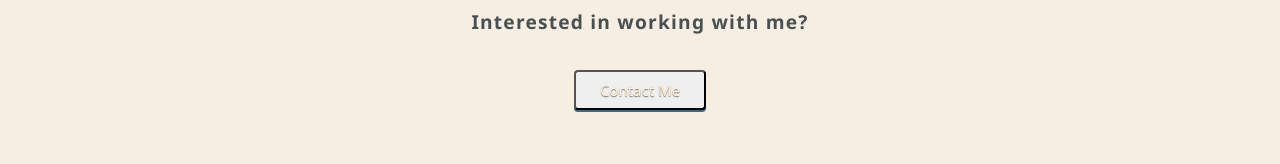
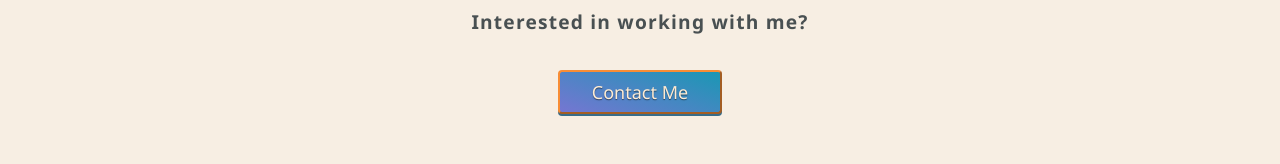
Before and after one commit to Doug-Luce/portfolio-site, a React (Create React App) app: page /about in a window 1280 px wide. Shown: the part 926-1090 px from the top of the page. Built offline with nearby package versions, Linux system fonts and the light colour scheme; what styled-media-query would draw is missing.

Commit message:
Made contact button route to the correct page. Worked on getting the side menu to route using react router.

```diff
--- a/src/App.js
+++ b/src/App.js
@@ -5,33 +5,26 @@ import baseStyles from './baseStyles';
 import Home from './pages/Home';
 import About from './pages/About';
 import Footer from './components/Footer';
+import MenuItems from "./components/MenuItems";
 
 // Placeholder pages for testing the Routes
 const Projects = () => <div>Projects Page</div>;
 const Contact = () => <div>Contact Page</div>;
 
-
-// MainLayout is a component that contains all of the layout. It loads the necessary components for a page.
-const MainLayout = () => (
-  <main>
-    <NavBar />
-    <Route path ="/" exact component={Home} />
-    <Route path ="/about" component={About} />
-    <Route path ="/projects" component={Projects} />
-    <Route path="/contact" component={Contact} />
-    <Footer />
-  </main>
-);
-
-
 // App renders the Mainlayout component inside of a Router component.
 // The baseStyles() function is for giving a set of global css values.
+
 const App = () => {
   baseStyles()
   return (
-    <Router>
-      <MainLayout />
-    </Router>
+      <main>
+        <NavBar />
+        <Route path ="/" exact component={Home} />
+        <Route path ="/about" component={About} />
+        <Route path ="/projects" component={Projects} />
+        <Route path="/contact" component={Contact} />
+        <Footer />
+      </main>
 )
 };
 
--- a/src/components/ContactButton.js
+++ b/src/components/ContactButton.js
@@ -1,14 +1,17 @@
 import styled from 'styled-components';
+import * as palette from '../components/color.js';
 
 const ContactButton = styled.button`
-  background-image: radial-gradient(48% -44%, #32A2BB 59%, #1787A0 100%);
+  /* background-image: radial-gradient(48% -44%, #32A2BB 59%, #1787A0 100%); */
+  background-image: ${palette.navGradient};
+  border-color: ${palette.orange};
   box-shadow: 0 2px 0 0 #386C89;
   border-radius: 4px;
-  color: #FFECD4;
+  color: ${palette.lightCream};
   font-family: 'Segoe UI', Tahoma, Geneva, Verdana, sans-serif;
-  font-size: 15px;
-  font-weight: 100;
-  padding: .5rem 1.5rem .5rem 1.5rem;
+  font-size: 18px;
+  font-weight: 500;
+  padding: .5rem 2rem .5rem 2rem;
   text-align: center;
   text-shadow: 0 1px 1px rgba(0,0,0,0.50);
 `;
--- a/src/components/MenuItems.js
+++ b/src/components/MenuItems.js
@@ -1,12 +1,13 @@
 import React from 'react';
 import MenuItemsStyle from './styles/MenuItemsStyle';
+import { withRouter } from 'react-router-dom';
 
 class MenuItems extends React.Component {
   render() {
     return(
       <MenuItemsStyle>
         <ul>
-          <li className="home"><a href="/"><span id="home">HOME</span></a></li>
+          <li className="home"><a href="#" onClick={() => this.props.history.push('/contact')}><span id="home">HOME</span></a></li>
           <li className="about"><a href="/about"><span id="about">ABOUT</span></a></li>
           <li className="projects"><a href="/projects"><span id="projects">PROJECTS</span></a></li>
           <li className="contact"><a href="/contact"><span id="contact">CONTACT</span></a></li>
@@ -16,4 +17,4 @@ class MenuItems extends React.Component {
   }
 }
 
-export default MenuItems;
+export default withRouter(MenuItems);
--- a/src/components/SocialButtons.js
+++ b/src/components/SocialButtons.js
@@ -3,10 +3,10 @@ import React from 'react';
 export const SocialButtons = () => {
   return (
     <ul className="social-buttons">
-      <li><a href="#"><img alt="github icon" src="https://res.cloudinary.com/lucedesign/image/upload/v1529890492/github_tv3k9q.svg" /></a></li>
-      <li><a href="#"><img alt="codepen icon" src="https://res.cloudinary.com/lucedesign/image/upload/v1529890492/codepen_lllqlx.svg" /></a></li>
-      <li><a href="#"><img alt="linkedin icon" src="https://res.cloudinary.com/lucedesign/image/upload/v1529890493/linkedin_kwu5cp.svg" /></a></li>
-      <li><a href="#"><img alt="facebook icon" src="https://res.cloudinary.com/lucedesign/image/upload/v1529890492/facebook_dziygf.svg" /></a></li>
+      <li><a href="https://github.com/doug-luce"><img alt="github icon" src="https://res.cloudinary.com/lucedesign/image/upload/v1529890492/github_tv3k9q.svg" /></a></li>
+      <li><a href="https://codepen.io/douglasluce/"><img alt="codepen icon" src="https://res.cloudinary.com/lucedesign/image/upload/v1529890492/codepen_lllqlx.svg" /></a></li>
+      <li><a href="https://www.linkedin.com/in/douglasluce/"><img alt="linkedin icon" src="https://res.cloudinary.com/lucedesign/image/upload/v1529890493/linkedin_kwu5cp.svg" /></a></li>
+      <li><a href="https://www.facebook.com/luce.douglas"><img alt="facebook icon" src="https://res.cloudinary.com/lucedesign/image/upload/v1529890492/facebook_dziygf.svg" /></a></li>
     </ul>
   );
 };
--- a/src/index.js
+++ b/src/index.js
@@ -2,6 +2,12 @@ import React from 'react';
 import ReactDOM from 'react-dom';
 import App from './App';
 import registerServiceWorker from './registerServiceWorker';
+import { BrowserRouter as Router } from "react-router-dom";
 
-ReactDOM.render(<App />, document.getElementById('root'));
+ReactDOM.render(
+    <Router>
+        <App />
+    </Router>,
+
+document.getElementById('root'));
 registerServiceWorker();
--- a/src/pages/About.js
+++ b/src/pages/About.js
@@ -3,8 +3,9 @@ import {  H2, H3, P } from '../components/typography';
 import AboutStyles from './styles/AboutStyles';
 import ContactButton from '../components/ContactButton';
 
-const About = () => (
+const About = (props) => (
   <AboutStyles className="about-page">
+  { console.log(props) }
     <div className="row top-row">
       <div>
         <H2>Hello, my name is <span>Doug</span>.<br /> I'm a Software Developer<br /> living in Portland, OR.</H2>
@@ -48,7 +49,7 @@ const About = () => (
     <div className="row interest">
       <P className="interested"><strong>Interested in working with me?</strong></P>
     </div>
-      <ContactButton>Contact Me</ContactButton>
+      <ContactButton onClick={() => props.history.push('/contact')}>Contact Me</ContactButton>
   </AboutStyles>
 );
 
```
